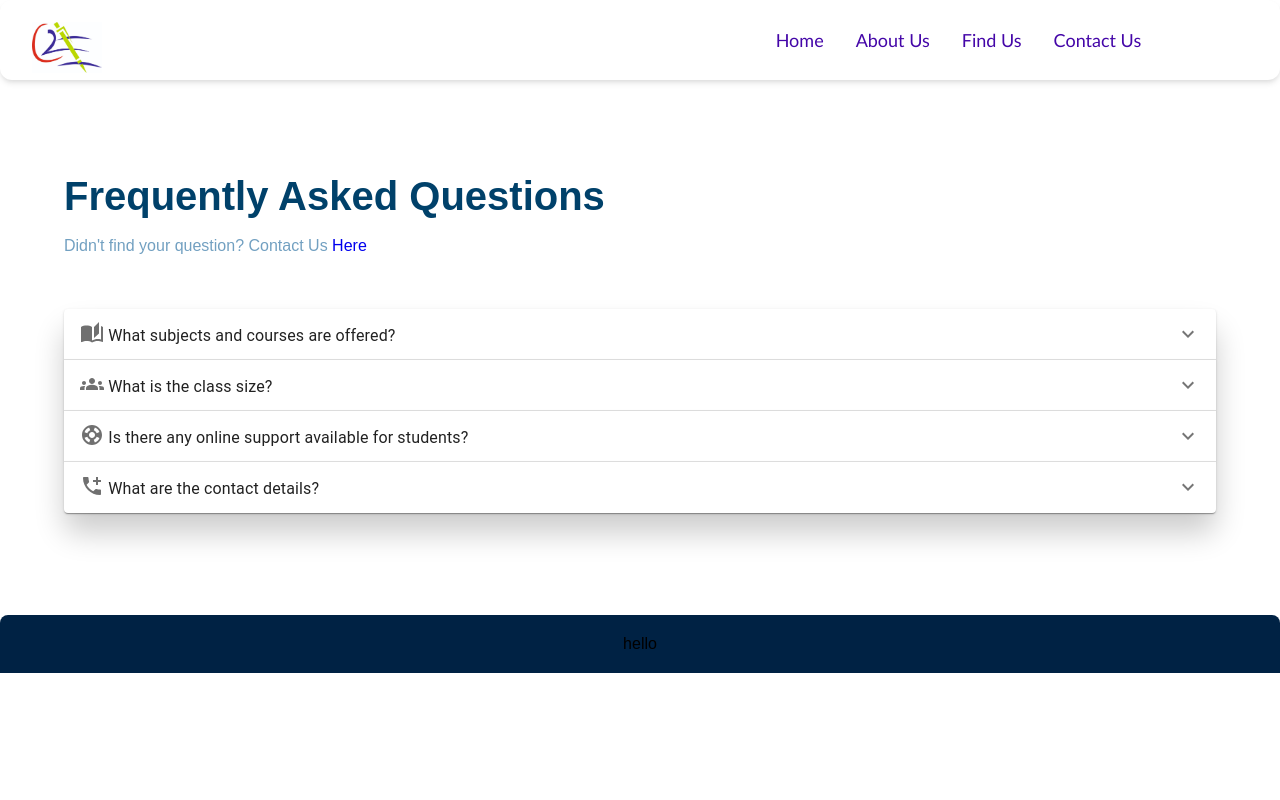
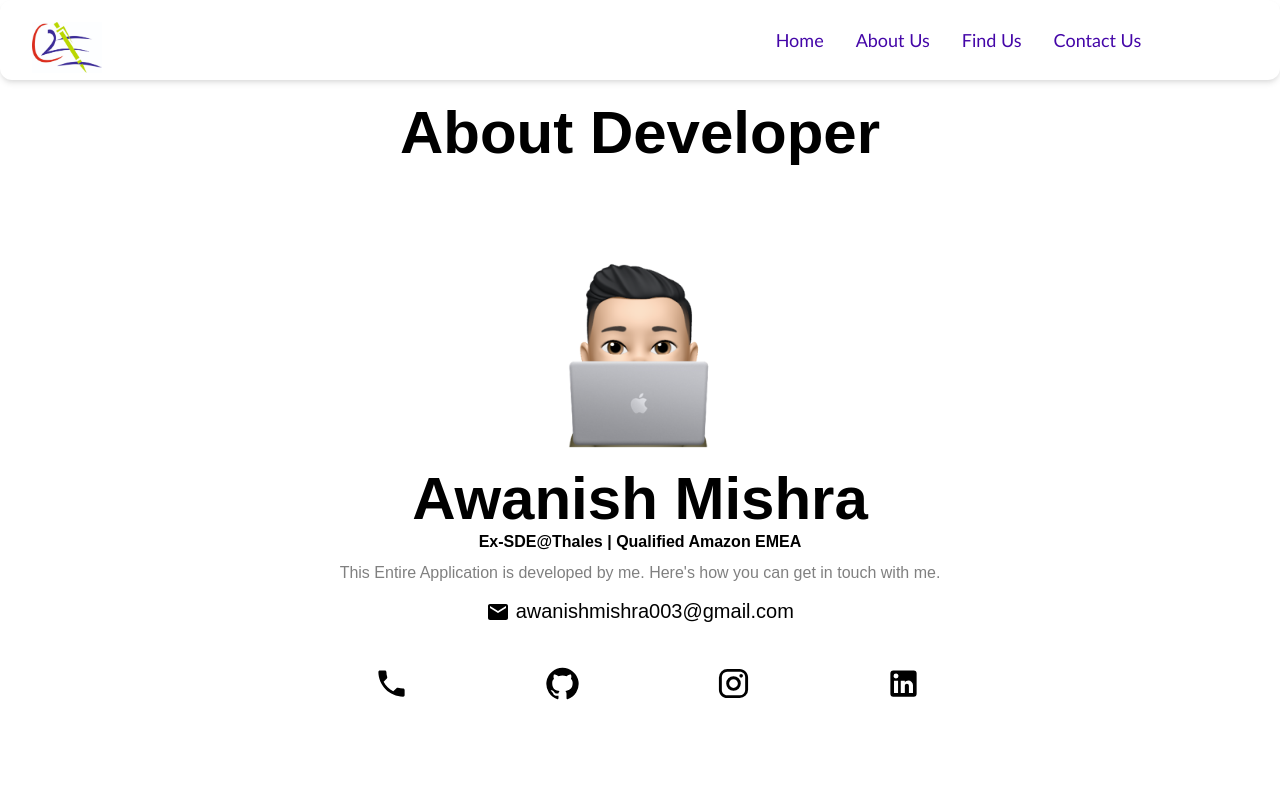
Before and after one commit to hsinawa/nileshportfolio, a React (Create React App) app in the folder client/: page /developer in a window 1280 px wide. Shown: the top 800 px of the page. Built offline with nearby package versions, Linux system fonts and the light colour scheme.

Commit message:
Developer Details Added

```diff
--- a/client/src/App.js
+++ b/client/src/App.js
@@ -6,6 +6,7 @@ import AboutUs from './Screens/AboutUs';
 import FindUs from './Screens/FindUs';
 import ContactUs from './Screens/contactUs';
 import LastScreenSection from './Screens/LastScreenSection';
+import AboutDeveloper from './Components/DeveloperDetails';
 function App() {
   return (
     <div className="App">
@@ -17,6 +18,7 @@ function App() {
        <Route path='/about' element={<AboutUs/>} ></Route>
        <Route path='/find' element={<FindUs/>} ></Route>
        <Route path='/contact' element={<ContactUs/>} ></Route>
+       <Route path='/developer' element={<AboutDeveloper/>} ></Route>
 
       </Routes>
       </BrowserRouter>
--- /dev/null
+++ b/client/src/Components/DeveloperDetails.js
@@ -0,0 +1,121 @@
+import React from "react";
+import awanish from "../Images/am.png";
+import "./developer.css";
+import InstagramIcon from "@mui/icons-material/Instagram";
+import FacebookIcon from "@mui/icons-material/Facebook";
+import LocalPhoneIcon from '@mui/icons-material/LocalPhone';
+import LinkedInIcon from "@mui/icons-material/LinkedIn";
+import GitHubIcon from "@mui/icons-material/GitHub";
+import Box from "@mui/material/Box";
+import Grid from "@mui/material/Grid";
+import EmailIcon from '@mui/icons-material/Email';
+import { Link } from "react-router-dom";
+
+const AboutDeveloper = () => {
+  return (
+    <div>
+      <h1 id="abtd">About Developer</h1>
+      <div className="grid" style={{ marginTop: "7%" }}>
+        <img className="image-developer" src={awanish} alt="AwanishDeveloper" />
+
+        <p>
+          <h1 id="am">Awanish Mishra</h1>
+
+          <h4 id="abouttext">Ex-SDE@Thales | Qualified Amazon EMEA </h4>
+          <p
+            style={{
+              width: "80%",
+              marginLeft: "auto",
+              marginRight: "auto",
+              color: "#808080",
+              marginTop:'1%',
+              textAlign: "center",
+            }}
+          >
+            {" "}
+            This Entire Application is developed by me. Here's how you can
+            get in touch with me.{" "}
+          </p>
+          <br />
+          <i class="fas fa-envelope" aria-hidden="true" id="lowertext"></i>
+          <a
+            href='href="awanishmishra003@gmail.com"'
+            style={{ textDecoration: "none", color: "black" }}
+          >
+            <span id="lowertext" style={{ fontSize: "20px" }}>
+           <EmailIcon style={{verticalAlign:'-6px'}} />   awanishmishra003@gmail.com
+            </span>
+          </a>
+        </p>
+      </div>
+      <Grid container spacing={2} sx={{ width: "80%", mx: "auto", marginTop:'2%' }}>
+        <Grid item xs={2} md={2}>
+          <p></p>
+        </Grid>
+
+        <Grid item xs={2} md={2}>
+          <p title="Phone">
+            <a
+              href={`tel:+919599150262`}
+              target="_blank"
+              style={{ color: "black", cursor: "pointer" }}
+            >
+              <LocalPhoneIcon
+                style={{ verticalAlign: "-6px", fontSize: "35px" }}
+              />
+            </a>
+          </p>
+        </Grid>
+
+        <Grid item xs={2} md={2}>
+          <p title="Twitter">
+            <a
+              href={`https://github.com/hsinawa`}
+              target="_blank"
+              style={{ color: "black", cursor: "pointer" }}
+            >
+              <GitHubIcon style={{ verticalAlign: "-6px", fontSize: "35px" }} />
+            </a>
+          </p>
+        </Grid>
+
+        <Grid item xs={2} md={2}>
+          <p title="Instagram">
+            <a
+              href={`https://www.instagram.com/awanish.mishra/`}
+              target="_blank"
+              style={{ color: "black", cursor: "pointer" }}
+            >
+              <InstagramIcon
+                style={{ verticalAlign: "-6px", fontSize: "35px" }}
+              />
+            </a>
+          </p>
+        </Grid>
+
+        <Grid item xs={2} md={2}>
+          <p title="LinkedIn">
+            <a
+              href={`https://www.linkedin.com/in/awanish-mishra-941a93195/`}
+              target="_blank"
+              style={{ color: "black", cursor: "pointer" }}
+            >
+              <LinkedInIcon
+                style={{ verticalAlign: "-6px", fontSize: "35px" }}
+              />
+            </a>
+          </p>
+        </Grid>
+
+        <Grid item xs={2} md={2}>
+          <p></p>
+        </Grid>
+      </Grid>
+      <br />
+      <br /> <br />
+      <br /> <br />
+    </div>
+  );
+};
+
+export default AboutDeveloper;
--- /dev/null
+++ b/client/src/Components/developer.css
@@ -0,0 +1,34 @@
+.image-developer
+{
+    width: 20%;
+
+    margin-left: auto;
+    margin-right: auto;
+}
+
+
+@media screen and (max-width:800px) {
+
+    .image-developer
+{
+    width: 40%;
+
+    margin-left: auto;
+    margin-right: auto;
+}
+
+}
+
+
+
+@media screen and (max-width:500px) {
+
+    .image-developer
+{
+    width: 50%;
+
+    margin-left: auto;
+    margin-right: auto;
+}
+
+}
--- a/client/src/Screens/LastScreenSection.js
+++ b/client/src/Screens/LastScreenSection.js
@@ -126,7 +126,14 @@ const LastScreenSection = () => {
           </Accordion>
         </section>
       </div>
-      <footer className="footer">hello</footer>
+      <footer className="footer">
+
+
+<a href='/developer' style={{textDecoration:'none', color:'white'}} >
+    Developer Details
+</a>
+
+      </footer>
     </div>
   );
 };
```
Also changed, not shown: client/src/Images/am.png (added), 1 other file (tests, documents, lock files or other folders).
